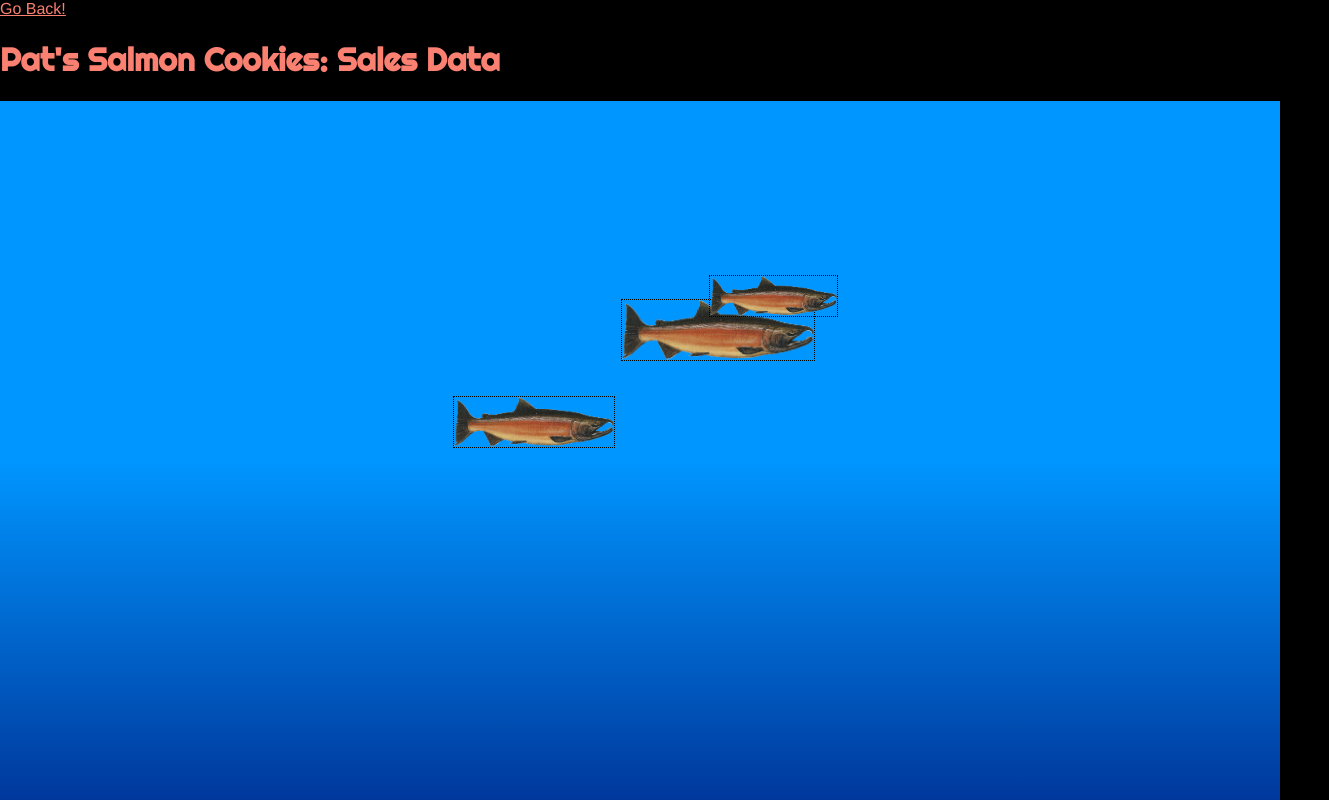
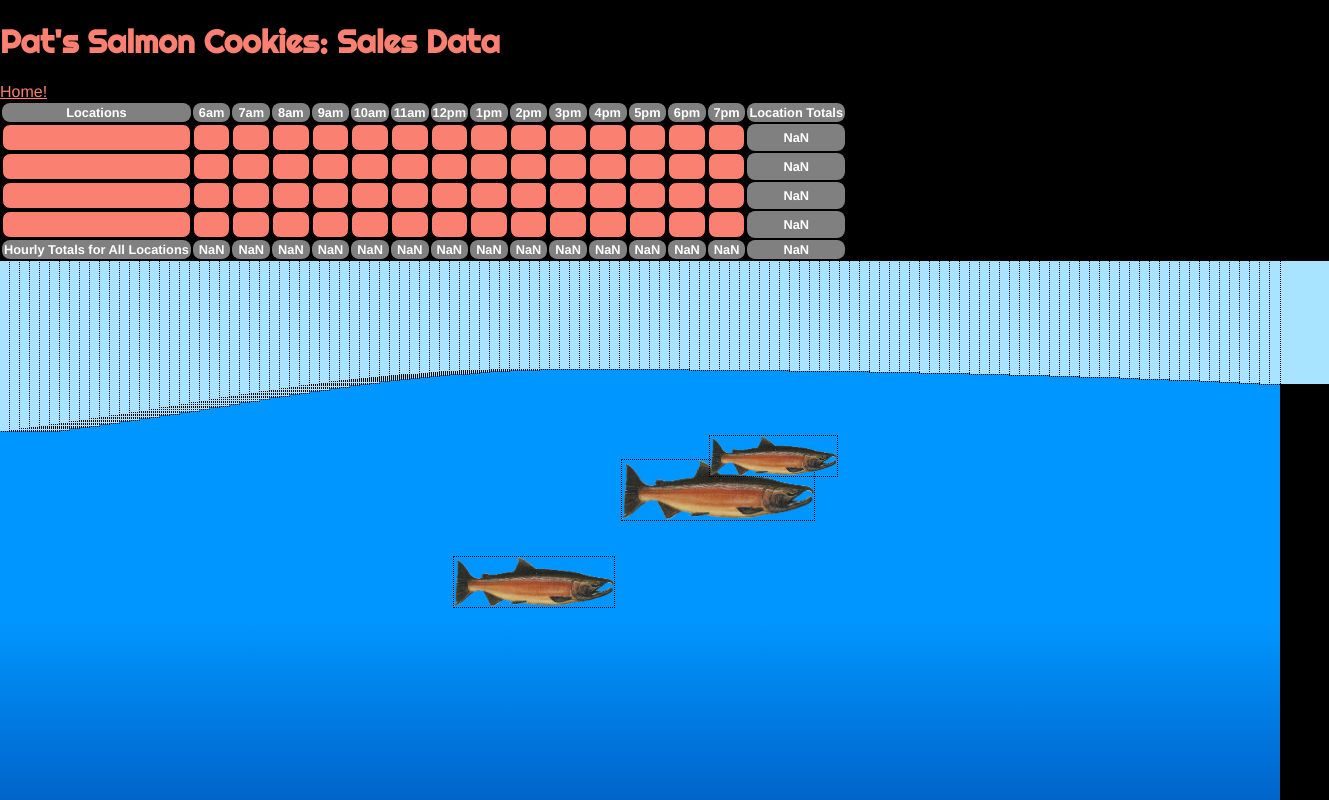
Before and after one commit to joshubelz25/Salmonila-Cookies, a plain HTML site: page sales.html in a window 1280 px wide. Shown: the top 800 px of the page, 1329 px wide, since content can reach past the window. Drawn offline with Linux system fonts and the light colour scheme.

Commit message:
Close enough done but dont have the numbers

```diff
--- a/CSS/style.css
+++ b/CSS/style.css
@@ -149,9 +149,9 @@ h1, h2 {
  .wave{
   background:#a8e3ff;
   display:inline-block;
-  z-index: 1;
-  height:20%;
-  width:15px;
+  z-index: -3;
+  height:200%;
+  width:59px;
   position:absolute;
   -webkit-animation-name:             dostuff;
   -webkit-animation-duration:         3s;
@@ -160,13 +160,13 @@ h1, h2 {
 }
 @-webkit-keyframes dostuff{
   0%{
-    height:10%;
+    height:25%;
   }
   50%{
-    height:20%;
+    height:15%;
   }
   100%{
-    height:10%;
+    height:30%;
   }
 }
  @-webkit-keyframes movefish{
--- a/JAVA/app.js
+++ b/JAVA/app.js
@@ -1,3 +1,5 @@
+'use strict'
+
 const hours = ['6am', '7am', '8am', '9am', '10am', '11am', '12pm', '1pm', '2pm', '3pm', '4pm', '5pm', '6pm', '7pm'];
 
 const tableElement = document.getElementById('sales-table');
@@ -17,8 +19,7 @@ function CookieStand(locationName, minCustomersPerHour, maxCustomersPerHour, avg
  this.cookiesEachHour = [];
 
  this.totalDailyCookies = 0;
-
- this.push[CookieStand.all]
+CookieStand.all.push(this);
 
 }
 CookieStand.prototype.calcCustomersEachHour = function() {
@@ -53,14 +54,10 @@ CookieStand.prototype.calcCookiesEachHour = function() {
 
 };
 CookieStand.prototype.render = function() {
- // TODO: generate the calculation of customers each hour here
-
  this.calcCookiesEachHour();
  const tableRow = document.createElement('tr');
- let tableDataElement = document.createElement('td');
+ var tableDataElement = document.createElement('td');
  tableDataElement.textContent = this.locationName;
-
-
  tableRow.appendChild(tableDataElement);
 
  for (let i = 0; i < hours.length; i++) {
@@ -80,14 +77,16 @@ CookieStand.prototype.render = function() {
  tableElement.appendChild(tableRow);
 };
 CookieStand.all = [];
-new CookieStand(seattle, 3, 10, 4.5);
-new CookieStand(tokyo, 12, 20, 22);
-new CookieStand (dubai, 2, 500, 3.5);
-new CookieStand(prineville, 11, 2, 5);
+new CookieStand('seattle', 3, 10, 4.5);
+new CookieStand('tokyo', 12, 20, 22);
+new CookieStand ('dubai', 2, 500, 3.5);
+new CookieStand('prineville', 11, 2, 5);
+
+
 function random(min, max) {
 
  return Math.floor(Math.random() * (max - min + 1)) + min;
-
+}
 function makeHeaderRow() {
 
  const tableRow = document.createElement('tr');
@@ -131,7 +130,7 @@ function makeFooterRow() {
 
    let hourlyTotal = 0;
 
-   for (const j = 0; j < CookieStand.all.length; j++){
+   for (let j = 0; j < CookieStand.all.length; j++){
 
      hourlyTotal += CookieStand.all[j].cookiesEachHour[i];
 
@@ -152,10 +151,9 @@ function makeFooterRow() {
  tableElement.appendChild(tableRow);
 
 }
+
 (function renderTable() {
-
  makeHeaderRow();
-
  for(let i = 0; i < CookieStand.all.length; i++){
 
    CookieStand.all[i].render();
@@ -165,17 +163,19 @@ function makeFooterRow() {
 })();
 
 // make some waves.
-var ocean = document.getElementById("ocean"),
-    waveWidth = 10,
-    waveCount = Math.floor(window.innerWidth/waveWidth),
-    docFrag = document.createDocumentFragment();
+const ocean = document.getElementById('ocean'),
+ waveWidth = 10,
+ waveCount = Math.floor(window.innerWidth/waveWidth),
+ docFrag = document.createDocumentFragment();
 
-for(var i = 0; i < waveCount; i++){
-  const wave = document.createElement("div");
-  wave.className += " wave";
-  docFrag.appendChild(wave);
-  wave.style.left = i * waveWidth + "px";
-  wave.style.webkitAnimationDelay = (i/100) + "s";
+
+
+for(let i = 0; i < waveCount; i++){
+ const wave = document.createElement('div');
+ wave.className += ' wave';
+ docFrag.appendChild(wave);
+ wave.style.left = i * waveWidth + 'px';
+ wave.style.webkitAnimationDelay = (i/100) + 's';
 }
 
 ocean.appendChild(docFrag);
--- a/sales.html
+++ b/sales.html
@@ -5,11 +5,11 @@
  <link rel="stylesheet" href="/CSS/style.css">
  <link href="https://fonts.googleapis.com/css?family=Righteous" rel="stylesheet">
  <title>Sales Data: Pat's Salmon Cookies</title>
-   <a href="index.html">Go Back!</a>
-   <table id="sales-table"></table>
 </head>
  <body>
    <h1>Pat's Salmon Cookies: Sales Data</h1>
+   <a href="index.html">Home!</a>
+   <table id="sales-table"></table>
 
 <div id="ocean">
    <img id="thefish" src="IMG/salmon.png">
```
